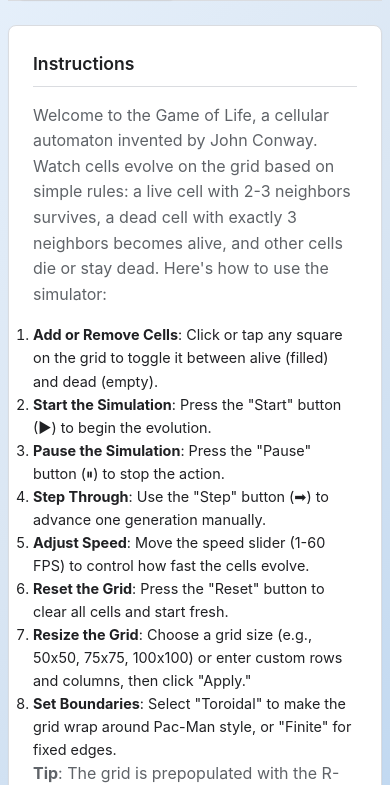
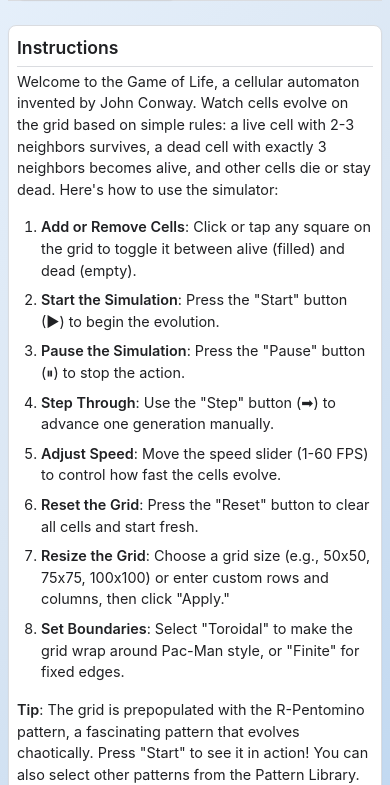
Before and after one commit to AntonioAI/game-of-life-simulator, a plain HTML site: page index.html in a window 390 px wide. Shown: the part 59-844 px from the top of the page. Drawn offline with Linux system fonts and the light colour scheme.

Commit message:
fix instructions panel

```diff
--- a/index.html
+++ b/index.html
@@ -20,8 +20,9 @@
             <h1>Game of Life Simulator</h1>
         </header>
 
-        <div class="instructions u-panel transition-shadow">
-            <h2 class="u-panel-title">Instructions</h2>
+        <div class="instructions-container">
+            <div class="instructions-panel u-panel transition-shadow">
+                <h2 class="instructions-title">Instructions</h2>
                 <p>Welcome to the Game of Life, a cellular automaton invented by John Conway. Watch cells evolve on the grid based on simple rules: a live cell with 2-3 neighbors survives, a dead cell with exactly 3 neighbors becomes alive, and other cells die or stay dead. Here's how to use the simulator:</p>
                 <ol>
                   <li><strong>Add or Remove Cells</strong>: Click or tap any square on the grid to toggle it between alive (filled) and dead (empty).</li>
@@ -34,6 +35,7 @@
                   <li><strong>Set Boundaries</strong>: Select "Toroidal" to make the grid wrap around Pac-Man style, or "Finite" for fixed edges.</li>
                 </ol>
                 <p><strong>Tip</strong>: The grid is prepopulated with the R-Pentomino pattern, a fascinating pattern that evolves chaotically. Press "Start" to see it in action! You can also select other patterns from the Pattern Library.</p>
+            </div>
         </div>
 
         <main>
--- a/styles/core/typography.css
+++ b/styles/core/typography.css
@@ -56,6 +56,48 @@ a:hover {
     text-decoration: none;
     font-size: 0.9rem;
     font-weight: 500;
+}
+
+.instructions-title {
+    font-size: 1.25rem;
+    font-weight: 600;
+    color: var(--text-primary);
+    margin-top: 0;
+    margin-bottom: var(--spacing-md);
+}
+
+.instructions-panel p {
+    color: var(--text-primary);
+    margin-bottom: var(--spacing-md);
+    line-height: 1.5;
+}
+
+.instructions-panel p:last-child {
+    margin-bottom: 0;
+}
+
+.instructions-panel p strong {
+    font-weight: 600;
+}
+
+.instructions-panel li {
+    margin-bottom: var(--spacing-sm);
+    color: var(--text-primary);
+}
+
+.instructions-panel ol {
+    padding-left: 2rem;
+    margin-bottom: var(--spacing-md);
+}
+
+.instructions-panel ol li {
+    margin-bottom: 0.5rem;
+    padding-left: 0;
+    line-height: 1.5;
+}
+
+.instructions-panel strong {
+    font-weight: 600;
 }
 
 .instructions h2 {
--- a/styles/layout/grid.css
+++ b/styles/layout/grid.css
@@ -37,6 +37,33 @@ main {
 /* Removed duplicate styles to avoid specificity issues and redundancy */
 
 /* Instructions layout */
+.instructions-container {
+    margin-bottom: var(--spacing-lg);
+}
+
+.instructions-panel {
+    background-color: white;
+    border: 1px solid rgba(0, 0, 0, 0.1);
+    border-radius: var(--radius-md);
+    box-shadow: var(--shadow-sm);
+    padding: var(--spacing-md);
+}
+
+.instructions-title {
+    color: var(--text-primary);
+    font-size: 1.25rem;
+    font-weight: 600;
+    margin-top: 0;
+    margin-bottom: var(--spacing-sm);
+    padding-bottom: var(--spacing-xs);
+    border-bottom: 1px solid var(--border-color);
+}
+
+.instructions-panel:hover {
+    box-shadow: var(--shadow-md);
+}
+
+/* Old instructions class for backwards compatibility */
 .instructions {
     background-color: var(--panel-background);
     border: 1px solid var(--border-color);
--- a/styles/layout/responsive.css
+++ b/styles/layout/responsive.css
@@ -43,6 +43,14 @@
         width: 100%;
     }
 
+    .instructions-container {
+        margin-bottom: var(--spacing-md);
+    }
+
+    .instructions-panel {
+        padding: var(--spacing-md);
+    }
+
     .control-panel__buttons {
         grid-template-columns: repeat(2, 1fr);
     }
@@ -66,6 +74,28 @@
         font-size: 1.8rem;
     }
 
+    .instructions-title {
+        font-size: 1.1rem;
+        margin-bottom: var(--spacing-xs);
+    }
+
+    .instructions-panel {
+        padding: var(--spacing-sm);
+    }
+
+    .instructions-panel p,
+    .instructions-panel li {
+        font-size: 0.9rem;
+    }
+
+    .instructions-panel ol {
+        padding-left: 1.5rem;
+    }
+
+    .instructions-panel ol li {
+        margin-bottom: var(--spacing-sm);
+    }
+
     .control-panel, .pattern-library, .analytics-panel {
         padding: var(--spacing-sm);
     }
```
Lines whose indentation alone changed are shown as unchanged.
